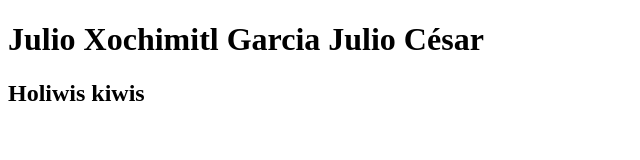
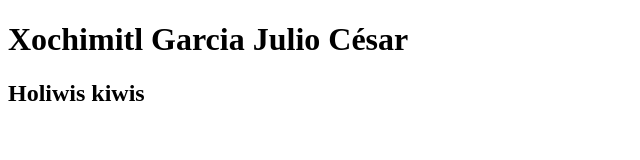
Before and after one commit to julioXochimitl/coco, a plain HTML site: page index.html in a window 1280 px wide. Shown: the whole page, without its empty margins (0-640 px from the left). Drawn offline with Linux system fonts and the light colour scheme.

Commit message:
nombre editado

```diff
--- a/index.html
+++ b/index.html
@@ -7,7 +7,7 @@
     <title>Document</title>
 </head>
 <body>
-    <h1>Julio Xochimitl Garcia Julio César</h1>
+    <h1>Xochimitl Garcia Julio César</h1>
     <h2>Holiwis kiwis</h2>
 </body>
 </html>
```
